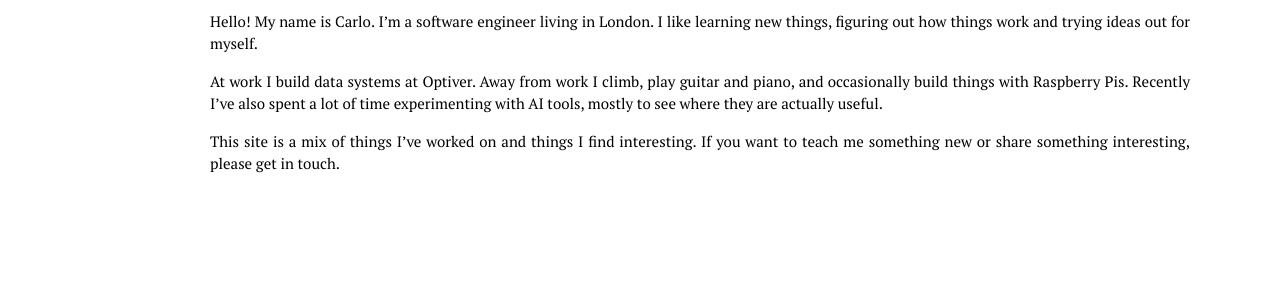
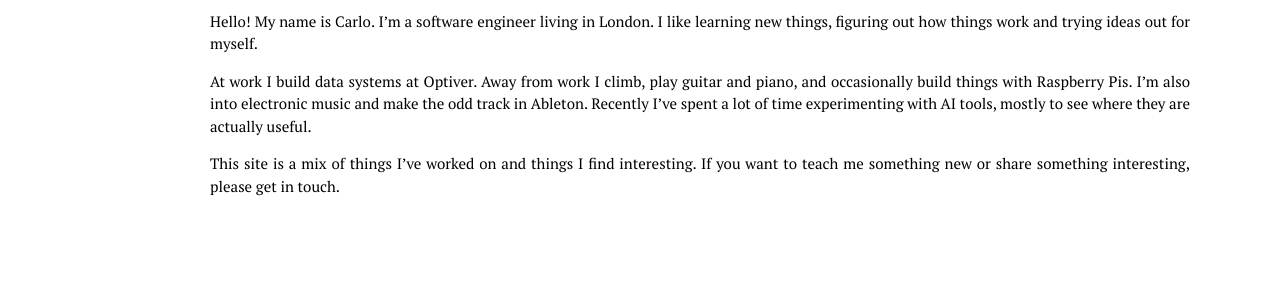
Before and after one commit to carlo3247/carlo3247.github.io, a plain HTML site: page index.html in a window 1280 px wide. Shown: the part 359-667 px from the top of the page. Drawn offline with nearby package versions, Linux system fonts and the light colour scheme; a web font is replaced by a local one.

Commit message:
Mention electronic music and Ableton

```diff
--- a/index.html
+++ b/index.html
@@ -146,8 +146,8 @@
       <p>Hello! My name is Carlo. I’m a software engineer living in London. I like learning new things, figuring
         out how things work and trying ideas out for myself.</p>
       <p>At work I build data systems at Optiver. Away from work I climb, play guitar and piano, and occasionally
-        build things with Raspberry Pis. Recently I’ve also spent a lot of time experimenting with AI tools, mostly
-        to see where they are actually useful.</p>
+        build things with Raspberry Pis. I’m also into electronic music and make the odd track in Ableton. Recently
+        I’ve spent a lot of time experimenting with AI tools, mostly to see where they are actually useful.</p>
       <p>This site is a mix of things I’ve worked on and things I find interesting. If you want to teach me something
         new or share something interesting, please get in touch.</p>
 
```
